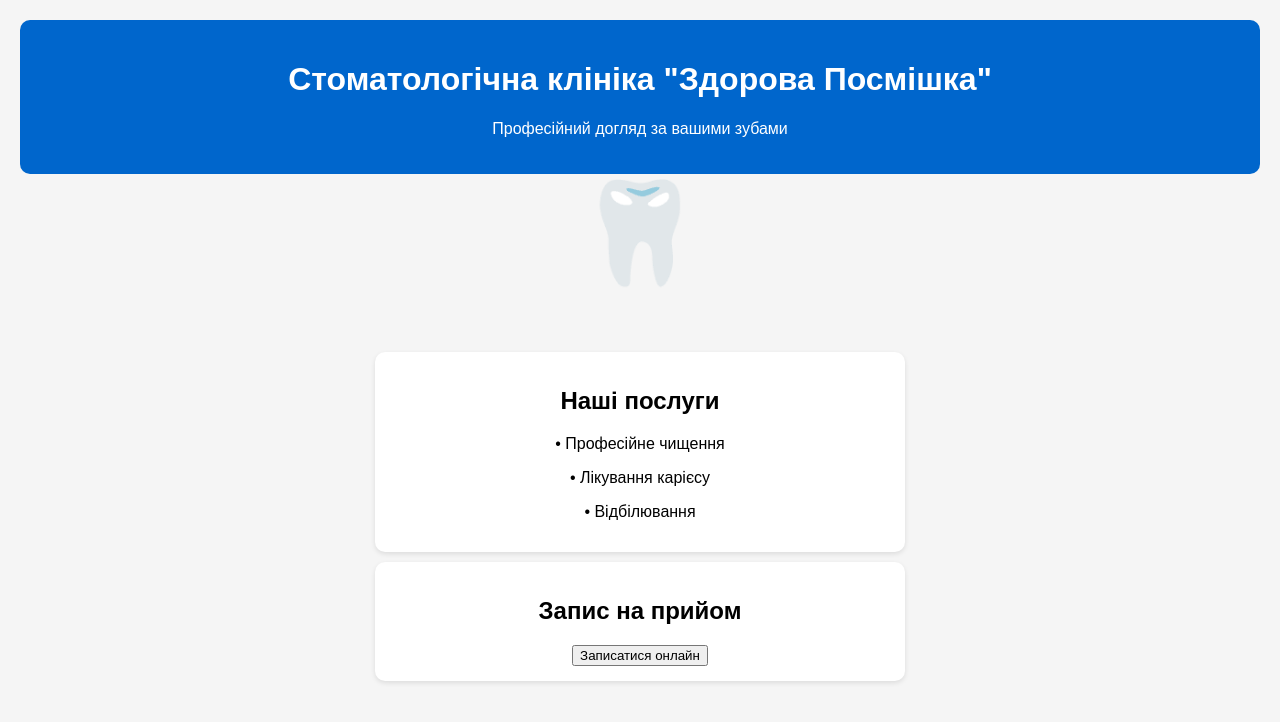
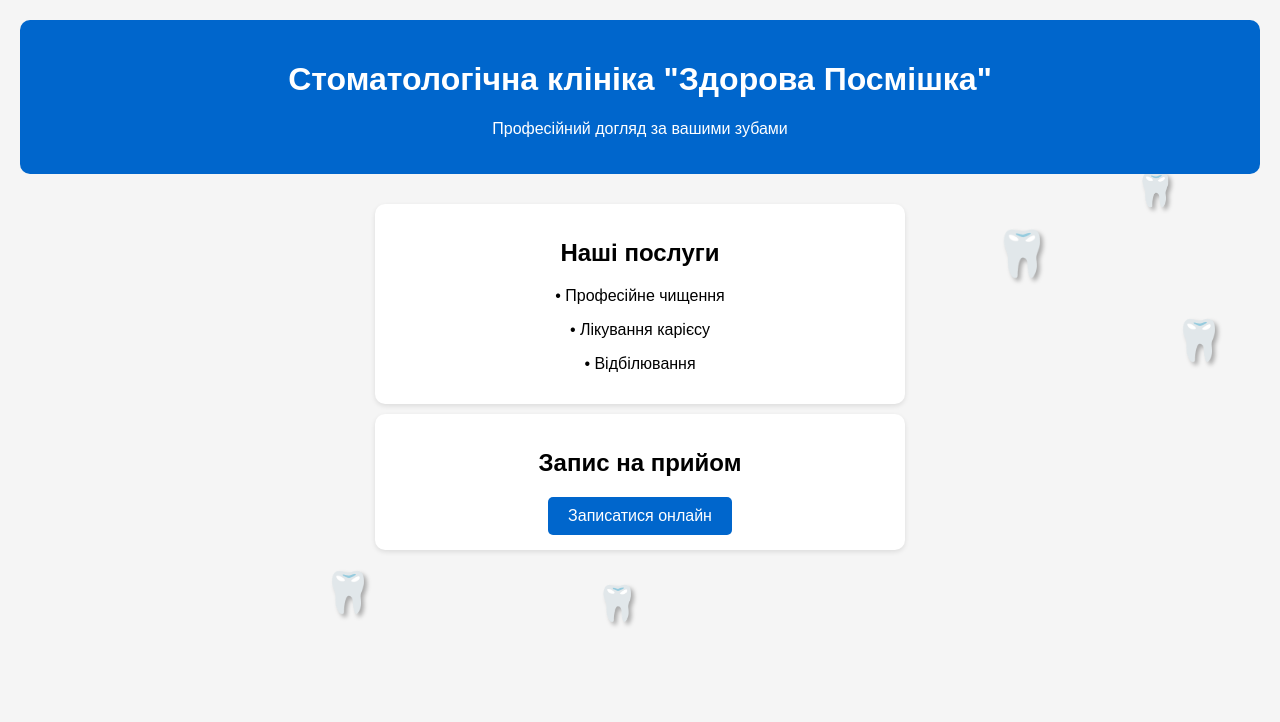
Before and after one commit to VirtualUser-bot/dentist-site, a plain HTML site: page public/index.html in a window 1280 px wide. Drawn offline with Linux system fonts and the light colour scheme.

Commit message:
Оновив анімацію зубів

```diff
--- a/public/index.html
+++ b/public/index.html
@@ -17,6 +17,9 @@
       margin: 0;
       padding: 20px;
       text-align: center;
+      overflow: hidden;
+      position: relative;
+      height: 100vh;
     }
     .header {
       background: #0066cc;
@@ -24,15 +27,14 @@
       padding: 20px;
       border-radius: 10px;
       margin-bottom: 30px;
+      position: relative;
+      z-index: 10;
     }
-    .tooth-animation {
-      font-size: 100px;
-      animation: bounce 2s infinite;
-      margin: 30px 0;
-    }
-    @keyframes bounce {
-      0%, 100% { transform: translateY(0); }
-      50% { transform: translateY(-30px); }
+    .tooth {
+      position: absolute;
+      font-size: 40px;
+      filter: drop-shadow(3px 3px 2px rgba(0, 0, 0, 0.3));
+      user-select: none;
     }
     .service {
       background: white;
@@ -41,6 +43,20 @@
       margin: 10px auto;
       max-width: 500px;
       box-shadow: 0 2px 5px rgba(0,0,0,0.1);
+      position: relative;
+      z-index: 10;
+    }
+    #appointmentBtn {
+      padding: 10px 20px;
+      background: #0066cc;
+      color: white;
+      border: none;
+      border-radius: 5px;
+      cursor: pointer;
+      font-size: 16px;
+    }
+    #appointmentBtn:hover {
+      background: #0055aa;
     }
   </style>
 </head>
@@ -50,7 +66,7 @@
     <p>Професійний догляд за вашими зубами</p>
   </div>
 
-  <div class="tooth-animation">🦷</div>
+  <div id="teeth-container"></div>
 
   <div class="service">
     <h2>Наші послуги</h2>
@@ -83,6 +99,76 @@
     document.getElementById('appointmentBtn').addEventListener('click', () => {
       alert('Функція запису буде реалізована найближчим часом!');
     });
+
+    // Анімація зубів
+    const container = document.getElementById('teeth-container');
+    const teethCount = Math.floor(Math.random() * 3) + 6; // 6-8 зубів
+    const teeth = [];
+
+    for (let i = 0; i < teethCount; i++) {
+      const tooth = document.createElement('div');
+      tooth.className = 'tooth';
+      tooth.textContent = '🦷';
+      container.appendChild(tooth);
+
+      // Випадкові початкові позиції та швидкості
+      const size = Math.random() * 20 + 30;
+      const x = Math.random() * (window.innerWidth - size);
+      const y = Math.random() * (window.innerHeight - size);
+      const speedX = (Math.random() - 0.5) * 5;
+      const speedY = (Math.random() - 0.5) * 5;
+
+      teeth.push({
+        element: tooth,
+        x,
+        y,
+        speedX,
+        speedY,
+        size
+      });
+
+      tooth.style.fontSize = `${size}px`;
+    }
+
+    function updateTeeth() {
+      const containerWidth = window.innerWidth;
+      const containerHeight = window.innerHeight;
+
+      teeth.forEach(tooth => {
+        // Оновлення позиції
+        tooth.x += tooth.speedX;
+        tooth.y += tooth.speedY;
+
+        // Відбиття від стінок
+        if (tooth.x <= 0 || tooth.x + tooth.size >= containerWidth) {
+          tooth.speedX *= -1;
+        }
+        if (tooth.y <= 0 || tooth.y + tooth.size >= containerHeight) {
+          tooth.speedY *= -1;
+        }
+
+        // Застосування нових позицій
+        tooth.element.style.left = `${tooth.x}px`;
+        tooth.element.style.top = `${tooth.y}px`;
+      });
+
+      requestAnimationFrame(updateTeeth);
+    }
+
+    // Запуск анімації
+    updateTeeth();
+
+    // Обробник зміни розміру вікна
+    window.addEventListener('resize', () => {
+      teeth.forEach(tooth => {
+        if (tooth.x + tooth.size > window.innerWidth) {
+          tooth.x = window.innerWidth - tooth.size;
+        }
+        if (tooth.y + tooth.size > window.innerHeight) {
+          tooth.y = window.innerHeight - tooth.size;
+        }
+      });
+    });
   </script>
 </body>
 </html>
```
